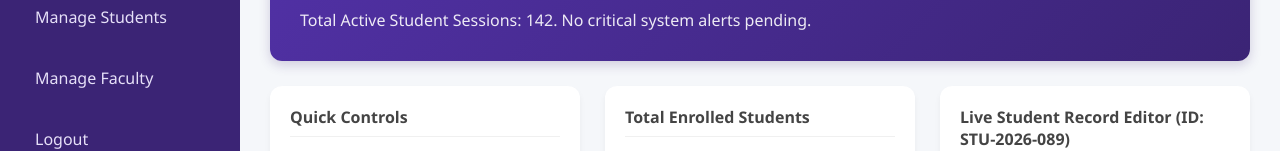
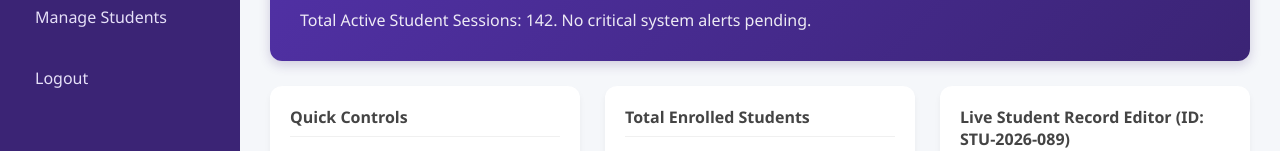
Before and after one commit to RajHarsh03/Student-Management-System-Angular, an Angular app in the folder student-management-system/: page /admin-dashboard in a window 1280 px wide. Shown: the part 167-318 px from the top of the page. Built offline with nearby package versions, Linux system fonts and the light colour scheme; sample sign-in values are in the browser's storage.

Commit message:
feat:cleaup sidebar

```diff
--- a/student-management-system/src/app/dashboard/admin-dashboard/admin-dashboard.html
+++ b/student-management-system/src/app/dashboard/admin-dashboard/admin-dashboard.html
@@ -6,7 +6,6 @@
     <nav class="nav-links">
       <a routerLink="/admin-dashboard" class="active-link">Dashboard</a>
       <a routerLink="/admin/students">Manage Students</a>
-      <a href="#" (click)="$event.preventDefault()">Manage Faculty</a>
       <a href="#" (click)="logout()">Logout</a>
     </nav>
   </aside>
--- a/student-management-system/src/app/students/components/student-form/student-form.component.html
+++ b/student-management-system/src/app/students/components/student-form/student-form.component.html
@@ -10,7 +10,6 @@
     <nav class="nav-links">
       <a routerLink="/admin-dashboard">Dashboard</a>
       <a routerLink="/admin/students" routerLinkActive="active-link">Manage Students</a>
-      <a href="#" (click)="$event.preventDefault()">Manage Faculty</a>
       <a href="#" (click)="logout()">Logout</a>
     </nav>
   </aside>
--- a/student-management-system/src/app/students/components/student-list/student-list.component.html
+++ b/student-management-system/src/app/students/components/student-list/student-list.component.html
@@ -10,7 +10,6 @@
     <nav class="nav-links">
       <a routerLink="/admin-dashboard">Dashboard</a>
       <a routerLink="/admin/students" routerLinkActive="active-link">Manage Students</a>
-      <a href="#" (click)="$event.preventDefault()">Manage Faculty</a>
       <a href="#" (click)="logout()">Logout</a>
     </nav>
   </aside>
```
